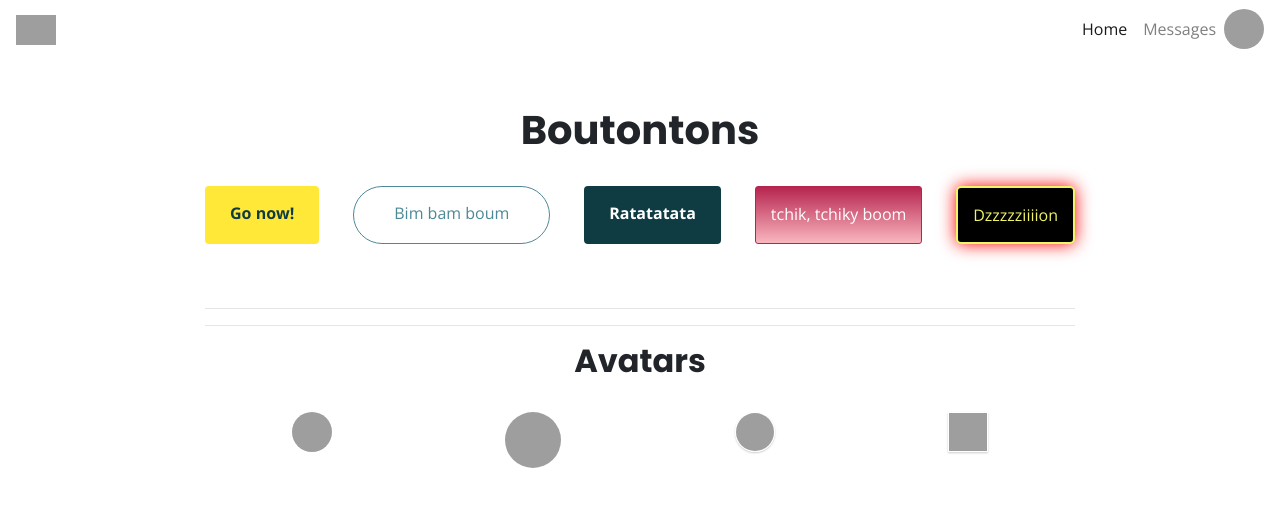
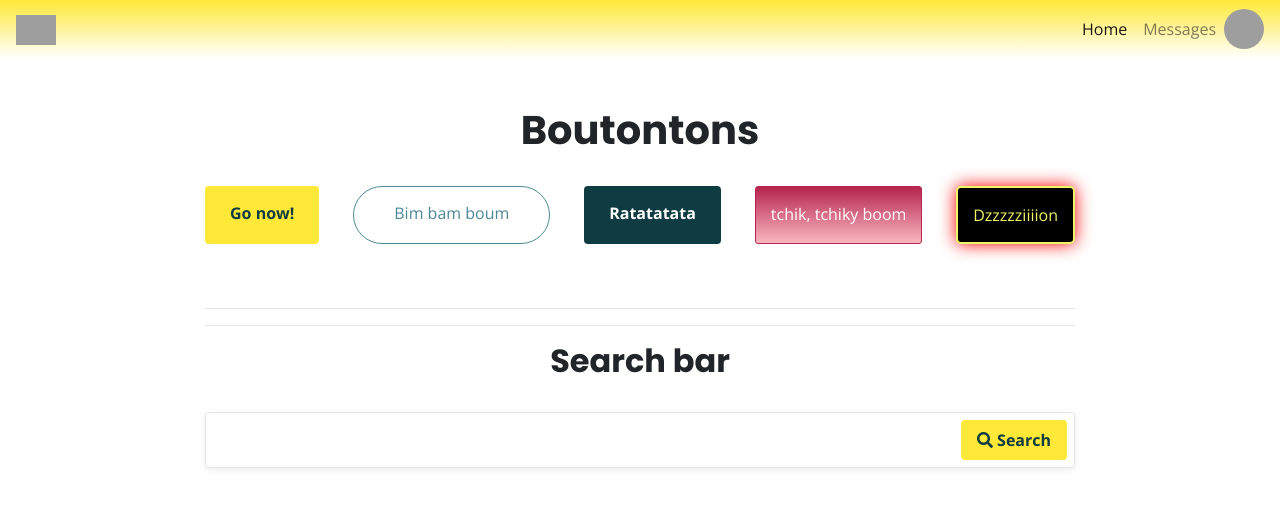
Before and after one commit to svilder/personal-UI-kit, a plain HTML site: page index.html in a window 1280 px wide. Shown: the top 518 px of the page. Drawn offline with nearby package versions, Linux system fonts and the light colour scheme; grey boxes are pictures that could not be loaded.

Commit message:
search bar + gradient sur navbar'

```diff
--- a/css/components/button.css
+++ b/css/components/button.css
@@ -1,4 +1,5 @@
 /* Your button CSS file */
+
 .btn-yellow {
   color: #0F3C42;
   padding: 15px 25px;
--- a/css/components/footer.css
+++ b/css/components/footer.css
@@ -1,5 +1,6 @@
 .footer {
   padding: 100px 0;
+  background: linear-gradient(rgba(255,232,55,0), rgba(255,232,55,1));
   background-size: cover;
   background-position: center;
   display: flex;
--- a/css/components/navbar.css
+++ b/css/components/navbar.css
@@ -1,6 +1,6 @@
 .navbar-lewagon {
   justify-content: space-between;
-  background: white;
+  background: linear-gradient(rgba(255,232,55,1), rgba(255,232,55,0));
 }
 
 .navbar-lewagon .navbar-collapse {
--- /dev/null
+++ b/css/components/searchbar.css
@@ -0,0 +1,23 @@
+.search-form-control {
+  position: relative;
+}
+
+.search-form-control .btn {
+  position: absolute;
+  top: 8px;
+  bottom: 8px;
+  right: 8px;
+  padding: 0 15px;
+}
+
+.search-form-control .form-control {
+  height: 3.5rem;
+  box-shadow: 0 2px 6px rgba(0,0,0,0.08);
+  border: 1px solid #E7E7E7;
+}
+
+.search-form-control .form-control:focus {
+  border: 1px solid #1EDD88;
+  outline: none !important;
+  box-shadow: 0 2px 6px rgba(0,0,0,0.08);
+}
--- a/css/style.css
+++ b/css/style.css
@@ -9,6 +9,7 @@
 @import url(components/footer.css);
 @import url(components/avatar.css);
 @import url(components/navbar.css);
+@import url(components/searchbar.css);
 
 /* Utilities */
 body {
--- a/index.html
+++ b/index.html
@@ -11,6 +11,7 @@
 
 <body>
   <!-- dans navbar, y a bar -->
+  <!-- Attention dépendance du code des avatars -->
   <div class="navbar navbar-expand-sm navbar-light navbar-lewagon">
     <!-- pour cliquer sur le logo à gauche -->
     <a class="navbar-brand" href="#">
@@ -64,6 +65,26 @@
       <a class="btn-lobster" href="#">tchik, tchiky boom</a>
       <a class="btn-neon" href="#">Dzzzzziiiion</a>
     </div>
+
+    <!-- search bar pour chercher plein de choses -->
+    <!-- Attention, dependance du code du bouton jaune  -->
+    <br>
+    <br>
+    <hr>
+    <hr>
+    <h2 class="text-center">Search bar</h2>
+    <br>
+    <!-- <%= simple_form_for :search, url: root_path, method: :get do |f| %>
+     -->
+    <form novalidate="novalidate" class="simple_form search" action="/" accept-charset="UTF-8" method="get"><input name="utf8" type="hidden" value="&#x2713;" />
+      <div class="search-form-control form-group">
+        <input class="form-control string required" type="text" name="search[query]" id="search_query" />
+        <button name="button" type="submit" class="btn btn-yellow search">
+          <i class="fas fa-search"></i> Search
+        </button>
+      </div>
+    </form>
+    <!-- <% end %> -->
 
     <!-- des avatars -->
     <br>
@@ -179,7 +200,7 @@
 
   </div>   <!-- fin de div du container -->
   <!-- un footer -->
-  <div class="footer" style="background-image: linear-gradient(rgba(255,232,55,0), rgba(255,232,55,1)">
+  <div class="footer">
     <div class="links">
       <a href="#"><i class="fab fa-fw fa-facebook-f"></i></a>
       <a href="#"><i class="fab fa-fw fa-github"></i></a>
```
